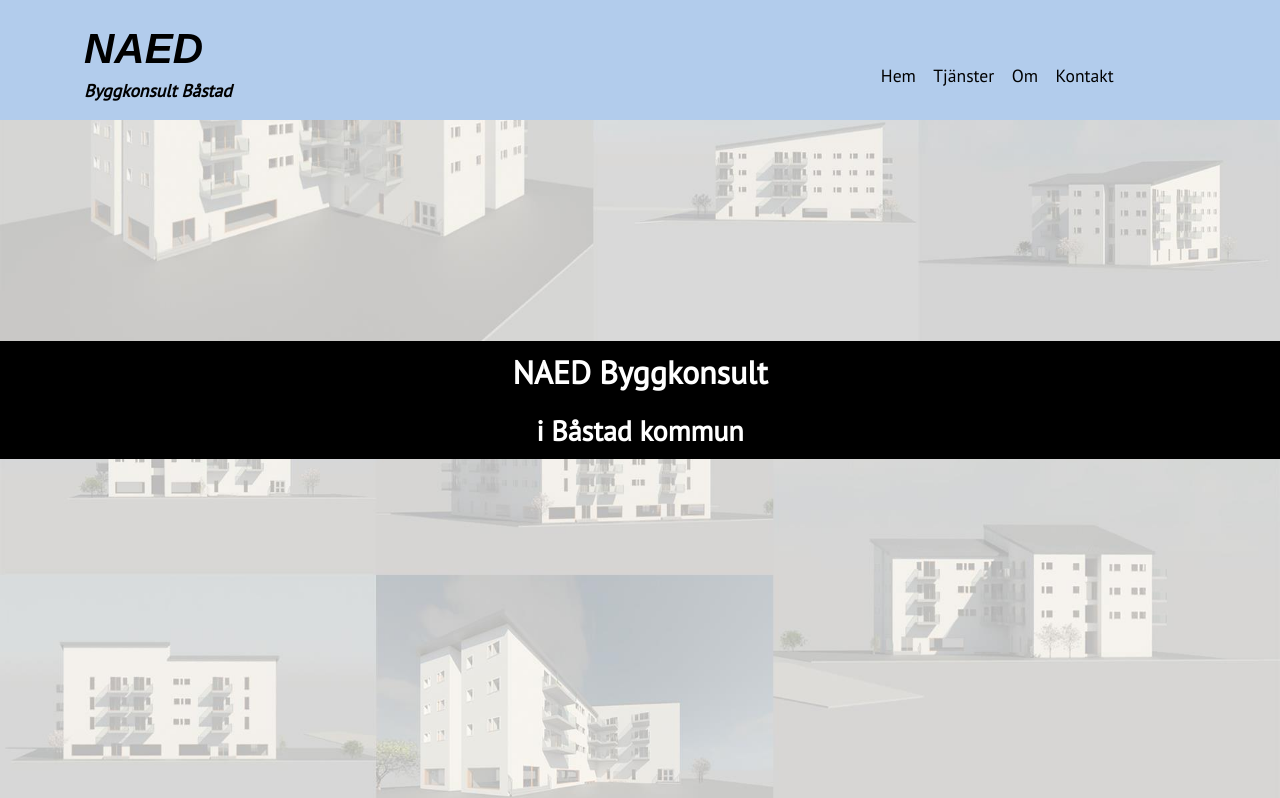
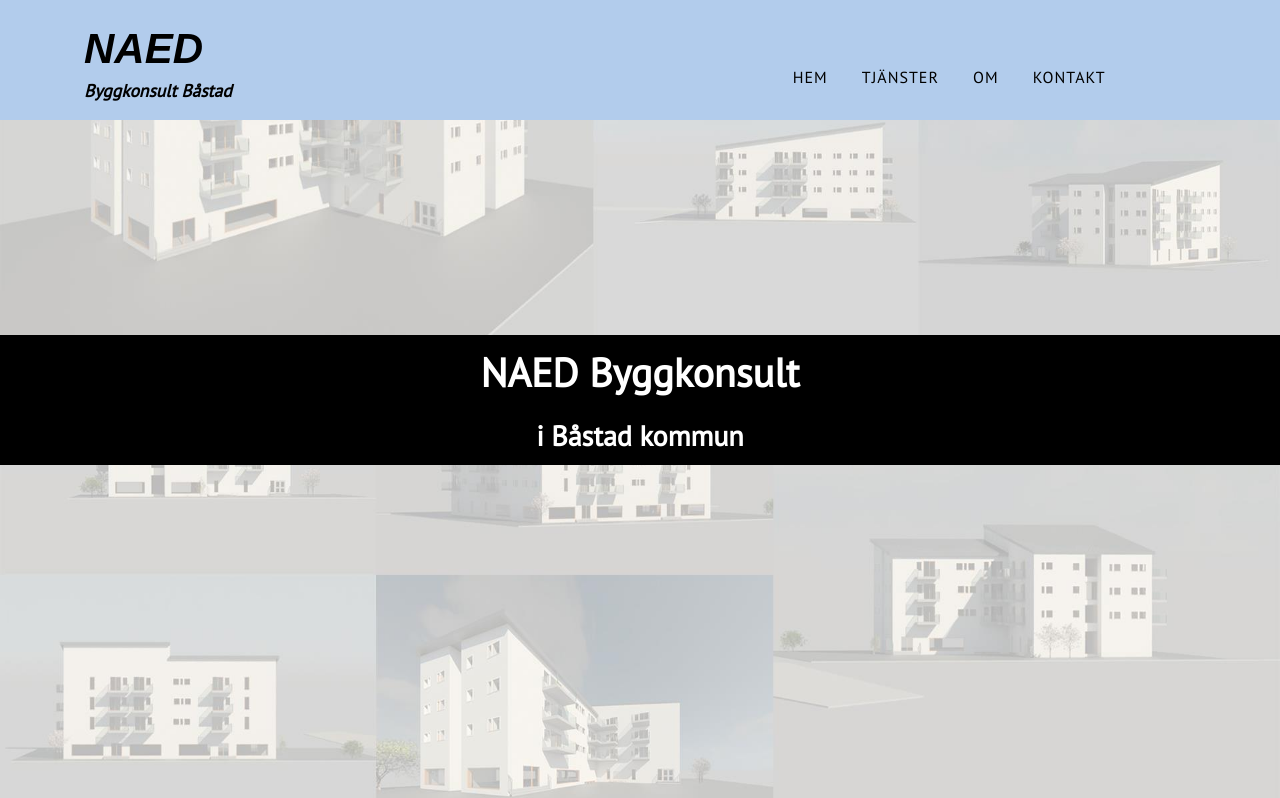
Before and after one commit to nermin99/naed.se, a website: page index.html in a window 1280 px wide. Shown: the top 798 px of the page. Drawn offline with Linux system fonts and the light colour scheme.

Commit message:
Make overall bread font bigger

```diff
--- a/css/desktop/header.scss
+++ b/css/desktop/header.scss
@@ -33,15 +33,12 @@ header {
     right: 10rem;
     ul {
         li {
-            /*
-            a {
-                color: white;
-            }
-            */
+            display: inline;
+            margin: 0 0.9rem;
             font-family: $pt-sans;
-            font-size: 1.1rem;
-            padding: 0.4rem;
-            display: inline;
+            font-size: 1rem;
+            text-transform: uppercase;
+            letter-spacing: 1px;
         }
     }
     a {
--- a/css/desktop/main.scss
+++ b/css/desktop/main.scss
@@ -21,10 +21,11 @@ main {
         text-align: center;
         color: rgb(255, 255, 255);
         background-color: rgb(0, 0, 0);
-        font-size: 1.5rem;
-
         h2 {
             margin-bottom: 1rem;
+        }
+        h3 {
+            font-size: 1.755rem;
         }
     }
 }
@@ -78,7 +79,6 @@ main {
         padding: 0 2.5rem;
 
         font-family: $pt-sans;
-        font-size: 1.5rem;
         text-align: left;
     }
     img {
--- a/css/typography.scss
+++ b/css/typography.scss
@@ -26,12 +26,12 @@ h4 {
 }
 
 h1 {
-    font-size: 2.4rem;
+    font-size: 2.6rem;
     margin-bottom: 2.8rem;
 }
 
 h2 {
-    font-size: 2.0rem;
+    font-size: 2.5rem;
     margin-bottom: 1.4rem;
 }
 
@@ -43,5 +43,9 @@ h4 {
 p {
     margin-top: 0;
     margin-bottom: 1.4rem;
-    font-size: 1rem;
+    font-size: 1.2rem;
 }
+
+ul {
+    font-size: 1.2rem;
+}
```
Also changed, not shown: css/style.css, 1 other file.
